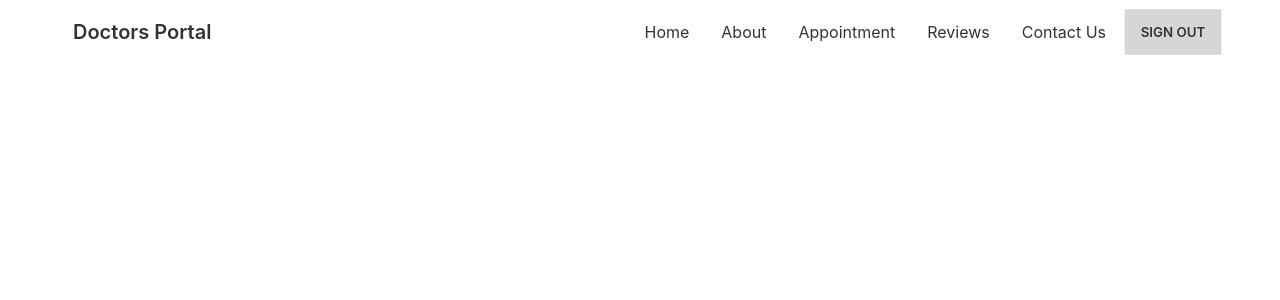
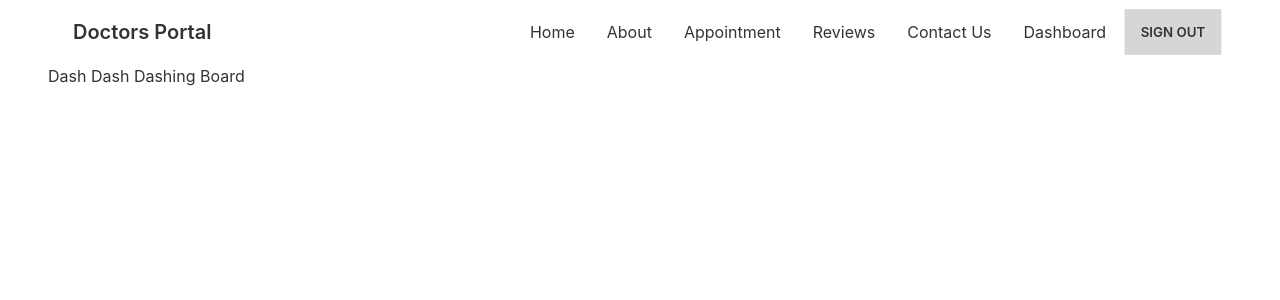
Before and after one commit to mohiuddin2721/doctors-portal-client-12-71, a React (Create React App) app: page /dashboard in a window 1280 px wide. Shown: the top 300 px of the page. Built offline with nearby package versions, Linux system fonts and the light colour scheme; no server answers.

Commit message:
dashboard component created

```diff
--- a/src/App.js
+++ b/src/App.js
@@ -10,6 +10,7 @@ import SignUp from './page/Login/SignUp';
 import Navbar from './page/Shared/Navbar';
 import { ToastContainer } from 'react-toastify';
 import 'react-toastify/dist/ReactToastify.css';
+import Dashboard from './page/Dashboard/Dashboard';
 
 function App() {
   return (
@@ -24,6 +25,11 @@ function App() {
             <Appointment />
           </RequireAuth>
         } />
+        <Route path="dashboard" element={
+          <RequireAuth>
+            <Dashboard />
+          </RequireAuth>
+        } />
         <Route path="login" element={<Login />} />
         <Route path="signUp" element={<SignUp />} />
       </Routes>
--- a/src/page/Appointment/AvailableAppointment.js
+++ b/src/page/Appointment/AvailableAppointment.js
@@ -1,24 +1,34 @@
 import { format } from 'date-fns';
-import React, { useEffect, useState } from 'react';
+import React, { useState } from 'react';
+import { useQuery } from 'react-query';
 import BookingModal from './BookingModal';
 import Service from './Service';
+import Loading from '../Shared/Loading';
 
 const AvailableAppointment = ({ date }) => {
-    const [services, setServices] = useState([]);
+    // const [services, setServices] = useState([]);
     const [treatment, setTreatment] = useState(null);
 
     const formattedDate = format(date, 'PP');
-    useEffect(() => {
-        fetch(`http://localhost:5000/available?date=${formattedDate}`)
-            .then(res => res.json())
-            .then(data => setServices(data))
-    }, [formattedDate])
+    const { data: services, isLoading, refetch } = useQuery(['available', formattedDate], () => fetch(`http://localhost:5000/available?date=${formattedDate}`)
+        .then(res => res.json())
+    )
+
+    if (isLoading) {
+        return <Loading></Loading>
+    }
+
+    // useEffect(() => {
+    //     fetch(`http://localhost:5000/available?date=${formattedDate}`)
+    //         .then(res => res.json())
+    //         .then(data => setServices(data))
+    // }, [formattedDate])
     return (
         <div>
             <h4 className='text-xl text-secondary text-center my-12'>Available Appointment on {format(date, 'PP')}</h4>
             <div className='grid grid-cols-1 md:grid-cols-3 lg:grid-cols-3 gap-5'>
                 {
-                    services.map(service => <Service
+                    services?.map(service => <Service
                         key={service._id}
                         service={service}
                         setTreatment={setTreatment}
@@ -26,9 +36,10 @@ const AvailableAppointment = ({ date }) => {
                 }
             </div>
             {treatment && <BookingModal
-            date={date}
-            treatment={treatment}
-            setTreatment={setTreatment}
+                date={date}
+                treatment={treatment}
+                setTreatment={setTreatment}
+                refetch={refetch}
             ></BookingModal>}
         </div>
     );
--- a/src/page/Appointment/BookingModal.js
+++ b/src/page/Appointment/BookingModal.js
@@ -5,7 +5,7 @@ import { useAuthState } from 'react-firebase-hooks/auth';
 import { toast } from 'react-toastify';
 
 
-const BookingModal = ({ treatment, date, setTreatment }) => {
+const BookingModal = ({ treatment, date, setTreatment, refetch }) => {
     const [user] = useAuthState(auth);
     const { _id, name, slots } = treatment;
     const formattedDate = format(date, 'PP');
@@ -40,7 +40,7 @@ const BookingModal = ({ treatment, date, setTreatment }) => {
                 else {
                     toast.error(`Already have an appointment ${data.booking?.date} at ${data.booking?.slot}`)
                 }
-
+                refetch();
                 setTreatment(null);
             })
     }
--- /dev/null
+++ b/src/page/Dashboard/Dashboard.js
@@ -0,0 +1,11 @@
+import React from 'react';
+
+const Dashboard = () => {
+    return (
+        <div>
+            <h2>Dash Dash Dashing Board</h2>
+        </div>
+    );
+};
+
+export default Dashboard;
--- a/src/page/Shared/Navbar.js
+++ b/src/page/Shared/Navbar.js
@@ -19,6 +19,9 @@ const Navbar = () => {
         <li><Link to="/appointment">Appointment</Link></li>
         <li><Link to="/reviews">Reviews</Link></li>
         <li><Link to="/contactUs">Contact Us</Link></li>
+        {
+            user && <li><Link to="/dashboard">Dashboard</Link></li>
+        }
         <li>{user ? <button onClick={logout} className="btn btn-active btn-ghost">Sign Out</button> : <Link to="/login">Login</Link>}</li>
     </>
     return (
```
